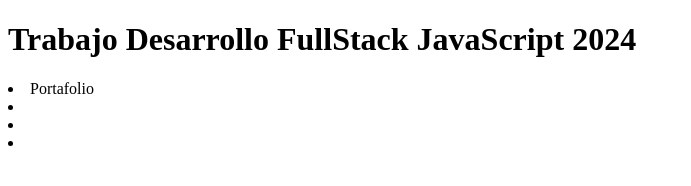
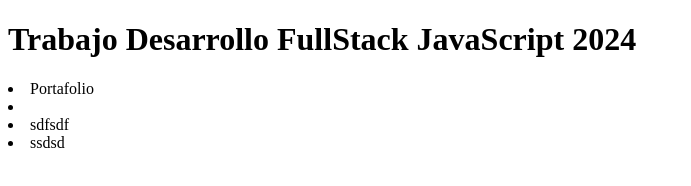
Before and after one commit to davidcatalan9/prueba1fullstsack2024, a plain HTML site: page index.html in a window 1280 px wide. Shown: the whole page, without its empty margins (0-691 px from the left). Drawn offline with Linux system fonts and the light colour scheme.

Commit message:
aprendiendo git 4

```diff
--- a/index.html
+++ b/index.html
@@ -14,8 +14,8 @@
         <section>
             <li>Portafolio</li>
             <li></li>
-            <li></li>
-            <li></li>
+            <li>sdfsdf</li>
+            <li>ssdsd</li>
         </section>
     </body>
 </html>
```
